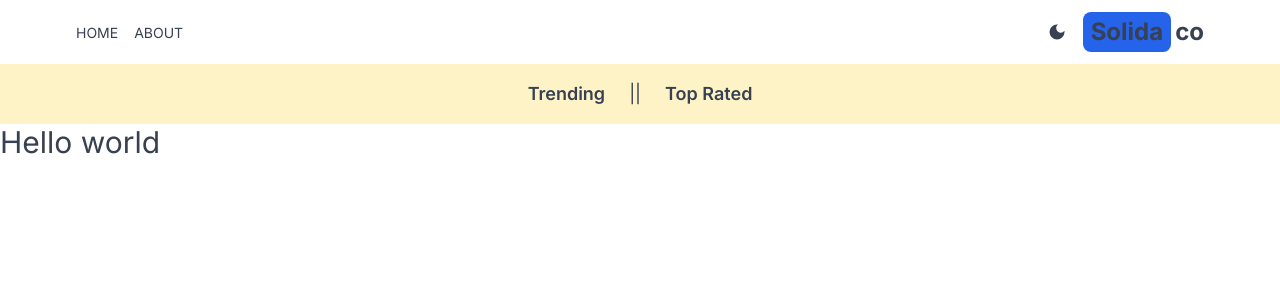
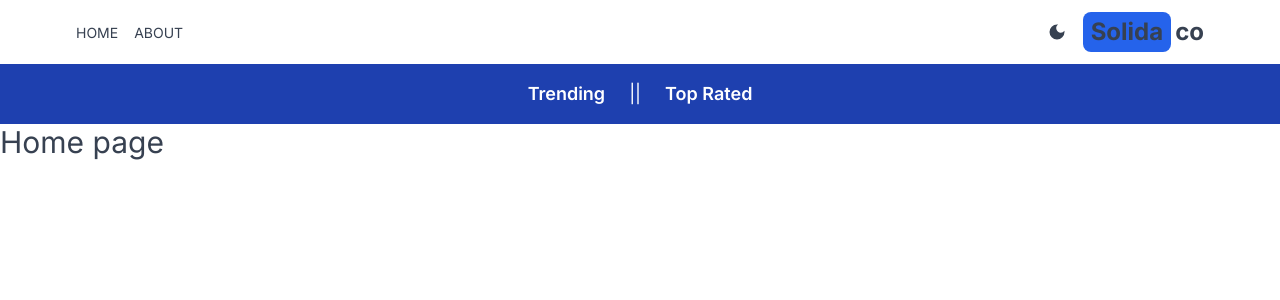
Before and after one commit to semandaPatricia/Movie-app-nextjs, a Next.js app: page / in a window 1280 px wide. Shown: the top 300 px of the page. Built offline with nearby package versions, Linux system fonts and the light colour scheme.

Commit message:
updated navbar

```diff
--- a/src/app/page.js
+++ b/src/app/page.js
@@ -2,6 +2,6 @@
 
 export default function Home() {
   return (
-   <h1 className="text-3xl" >Hello world</h1>
+   <h1 className="text-3xl" >Home page</h1>
   );
 }
--- a/src/components/Navbar.jsx
+++ b/src/components/Navbar.jsx
@@ -2,7 +2,7 @@ import NavbarItem from './NavbarItem';
 
 const NavBar = () => {
   return (
-    <div className='flex dark:bg-blue-700 bg-amber-100 p-4 lg:text-lg justify-center gap-6'>
+    <div className='flex dark:bg-blue-700 bg-blue-800 p-4 lg:text-lg justify-center gap-6 text-white'>
     <NavbarItem title='Trending' param='fetchTrending' />
     ||
     <NavbarItem title='Top Rated' param='fetchTopRated' />
--- a/src/components/NavbarItem.jsx
+++ b/src/components/NavbarItem.jsx
@@ -11,7 +11,7 @@ export default function NavbarItem({ title, param }) {
       <Link
         className={`hover:text-blue-300 font-semibold ${
           genre === param
-            ? 'underline underline-offset-8 decoration-4 decoration-amber-400 rounded-lg'
+            ? 'underline underline-offset-8 decoration-4 decoration-blue-400 rounded-lg'
             : ''
         }`}
         href={`/?genre=${param}`}
```
